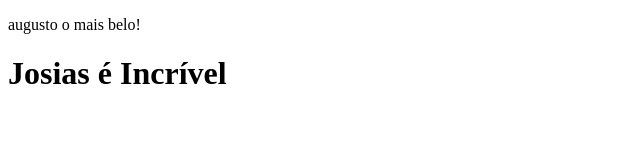
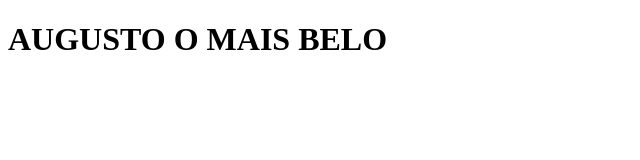
Before and after one commit to AdryanGTR/AulaSenai, a plain HTML site: page index.html in a window 1280 px wide. Shown: the whole page, without its empty margins (0-640 px from the left). Drawn offline with Linux system fonts and the light colour scheme.

Commit message:
Update index.html

```diff
--- a/index.html
+++ b/index.html
@@ -3,10 +3,11 @@
 <head>
     <meta charset="UTF-8">
     <meta name="viewport" content="width=device-width, initial-scale=1.0">
-    <title>Josias O BOM</title>
-    <p> augusto o mais belo!</p>
+    <title>teste site no git!!</title>
+  <h1> AUGUSTO O MAIS BELO</h1>
+
 </head>
 <body>
-    <h1>Josias é Incrível</h1>
+
 </body>
 </html>
```
